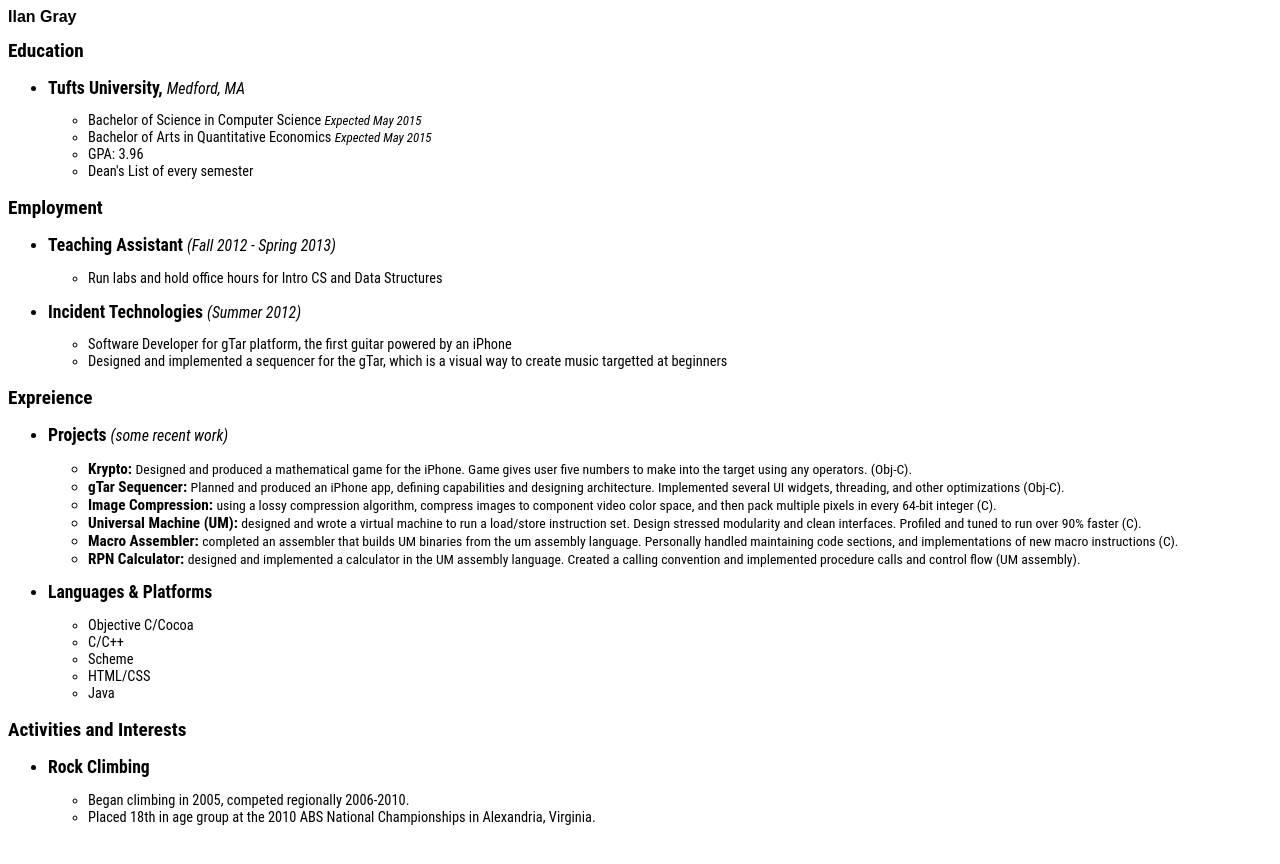
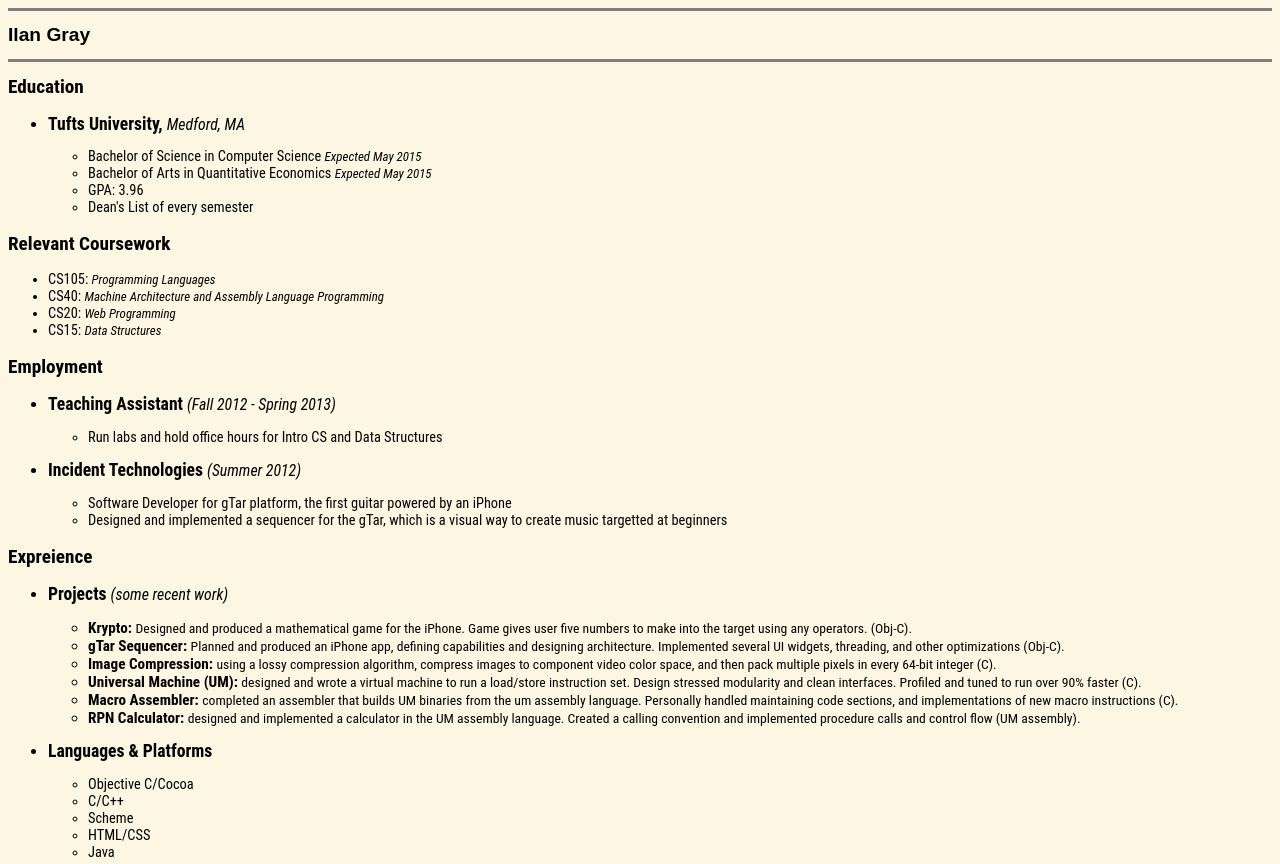
Before and after one commit to ilangray/ilangray.github.com, a plain HTML site: page resume.html in a window 1280 px wide. Shown: the top 864 px of the page. Before the commit the page ends 842 px from the top, so only its background shows below. Drawn offline with Linux system fonts and the light colour scheme.

Commit message:
Finished for the day. Added some pretty lines up top above my name. Added RELEVANT COURSEWORK section

```diff
--- a/css/resume.css
+++ b/css/resume.css
@@ -1,6 +1,8 @@
 body {
 	font-family: 'Roboto Condensed', sans-serif;
 	font-weight: 300;
+
+	background-color: #FDF6E3;
 }
 
 #resumeheader {
@@ -8,7 +10,7 @@ body {
 }
 
 #myname {
-	font-size: 100%;
+	font-size: 120%;
 	font-family: 'Domine', sans-serif;
 }
 
--- a/resume.html
+++ b/resume.html
@@ -7,7 +7,9 @@
 <body>
 
 <div id="resumeheader">
+	<hr size="3" noshade>
 	<h1 id="myname">Ilan Gray</h1>
+	<hr size="3" noshade>
 </div>
 
 <!-- EDUCATION -->
@@ -28,6 +30,18 @@
 		</ul>
 	</li>
 
+	</ul>
+</div>
+
+<!-- RELEVANT COURSEWORK -->
+
+<div>
+	<h1 class="sectionname">Relevant Coursework</h1>
+	<ul>
+		<li class="itemdetail">CS105: <span class="itemnamedetail">Programming Languages</span></li>
+		<li class="itemdetail">CS40: <span class="itemnamedetail">Machine Architecture and Assembly Language Programming</span></li>
+		<li class="itemdetail">CS20: <span class="itemnamedetail">Web Programming</span></li>
+		<li class="itemdetail">CS15: <span class="itemnamedetail">Data Structures</span></li>
 	</ul>
 </div>
 
```
